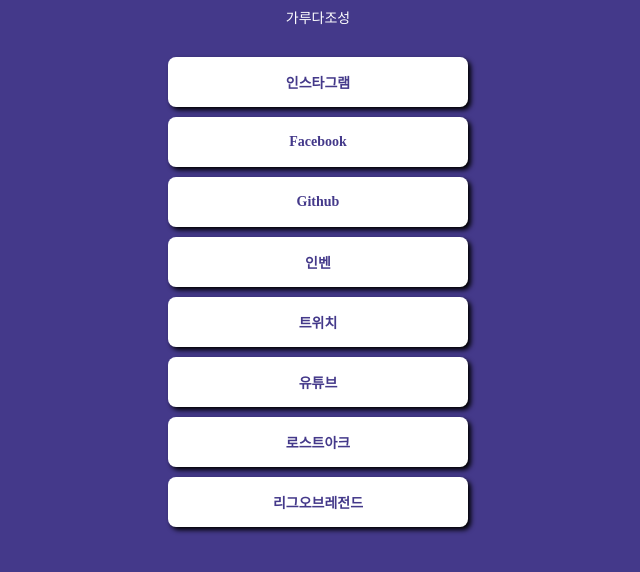
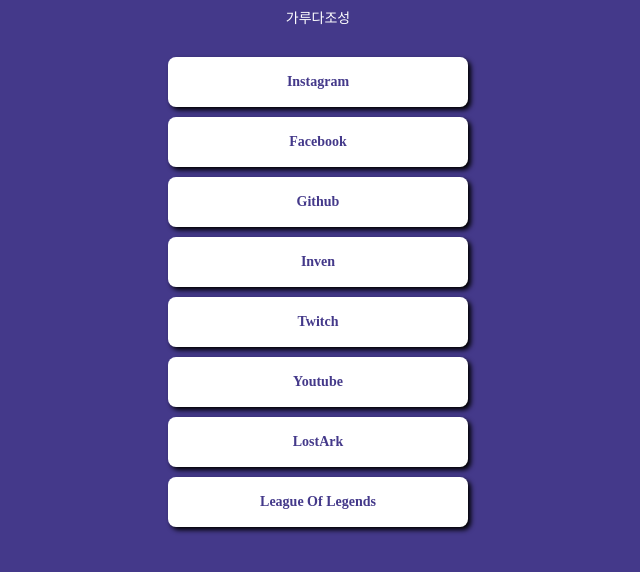
Before and after one commit to monster1991/mypage, a plain HTML site: page index.html in a window 1280 px wide. Shown: the part 196-768 px from the top of the page, without its empty margins (322-962 px from the left). Drawn offline with Linux system fonts and the light colour scheme; a web font is replaced by a local one.

Commit message:
Update index.html

```diff
--- a/index.html
+++ b/index.html
@@ -82,14 +82,14 @@
         <div class="profile"></div>
         <h1 class="main">조성지</h1>
         <p class="sub">가루다조성</p>
-        <a target="_blank" href="https://www.instagram.com/joesungji/">인스타그램</a>
+        <a target="_blank" href="https://www.instagram.com/joesungji/">Instagram</a>
         <a target="_blank" href="https://www.facebook.com/joe.sungji/">Facebook</a>
         <a target="_blank" href="https://github.com/monster1991?tab=repositories">Github</a>
-        <a target="_blank" href="https://www.inven.co.kr/member/inventory/view_inventory.php?nick=%EA%B0%80%EB%A3%A8%EB%8B%A4%EC%A1%B0%EC%84%B1">인벤</a>
-        <a target="_blank" href="https://www.twitch.tv/monster19912">트위치</a>
-        <a target="_blank" href="https://www.youtube.com/@josung">유튜브</a>
-        <a target="_blank" href="https://loawa.com/char/%EC%A1%B0%EC%84%B1%EA%B1%B4%EC%8A%AC">로스트아크</a>
-        <a target="_blank" href="https://www.op.gg/summoners/kr/%EA%B0%80%EB%A3%A8%EB%8B%A4%EC%A1%B0%EC%84%B1">리그오브레전드</a>
+        <a target="_blank" href="https://www.inven.co.kr/member/inventory/view_inventory.php?nick=%EA%B0%80%EB%A3%A8%EB%8B%A4%EC%A1%B0%EC%84%B1">Inven</a>
+        <a target="_blank" href="https://www.twitch.tv/monster19912">Twitch</a>
+        <a target="_blank" href="https://www.youtube.com/@josung">Youtube</a>
+        <a target="_blank" href="https://loawa.com/char/%EC%A1%B0%EC%84%B1%EA%B1%B4%EC%8A%AC">LostArk</a>
+        <a target="_blank" href="https://www.op.gg/summoners/kr/%EA%B0%80%EB%A3%A8%EB%8B%A4%EC%A1%B0%EC%84%B1">League Of Legends</a>
     </div>
 </body>
 </html>
```
